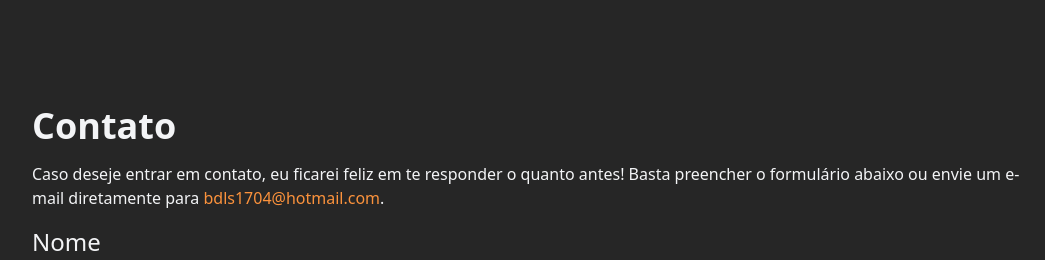
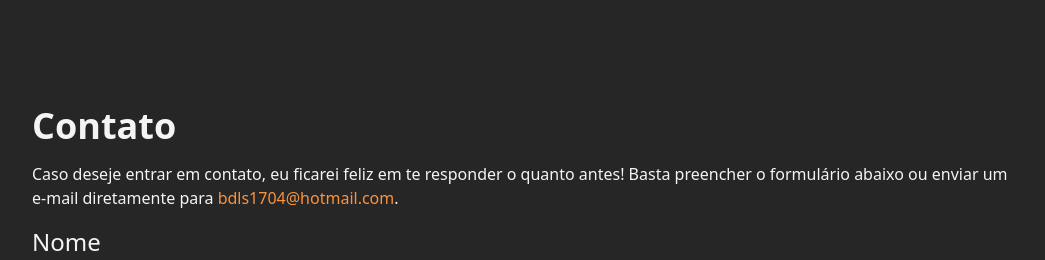
Before and after one commit to brenodanyel/portfolio, a Nuxt app: page / in a window 1280 px wide. Shown: the part 3002-3262 px from the top of the page, without its empty margins (112-1157 px from the left). Built offline with nearby package versions, Linux system fonts and the light colour scheme; what vue-toast-notification would draw is missing.

Commit message:
fix typo

```diff
--- a/components/Contato.vue
+++ b/components/Contato.vue
@@ -4,7 +4,7 @@
 
         <p>
             Caso deseje entrar em contato, eu ficarei feliz em te responder o quanto antes! Basta preencher o formulário
-            abaixo ou envie um e-mail diretamente para
+            abaixo ou enviar um e-mail diretamente para
 
             <a
                 href="mailto:bdls1704@hotmail.com"
```
